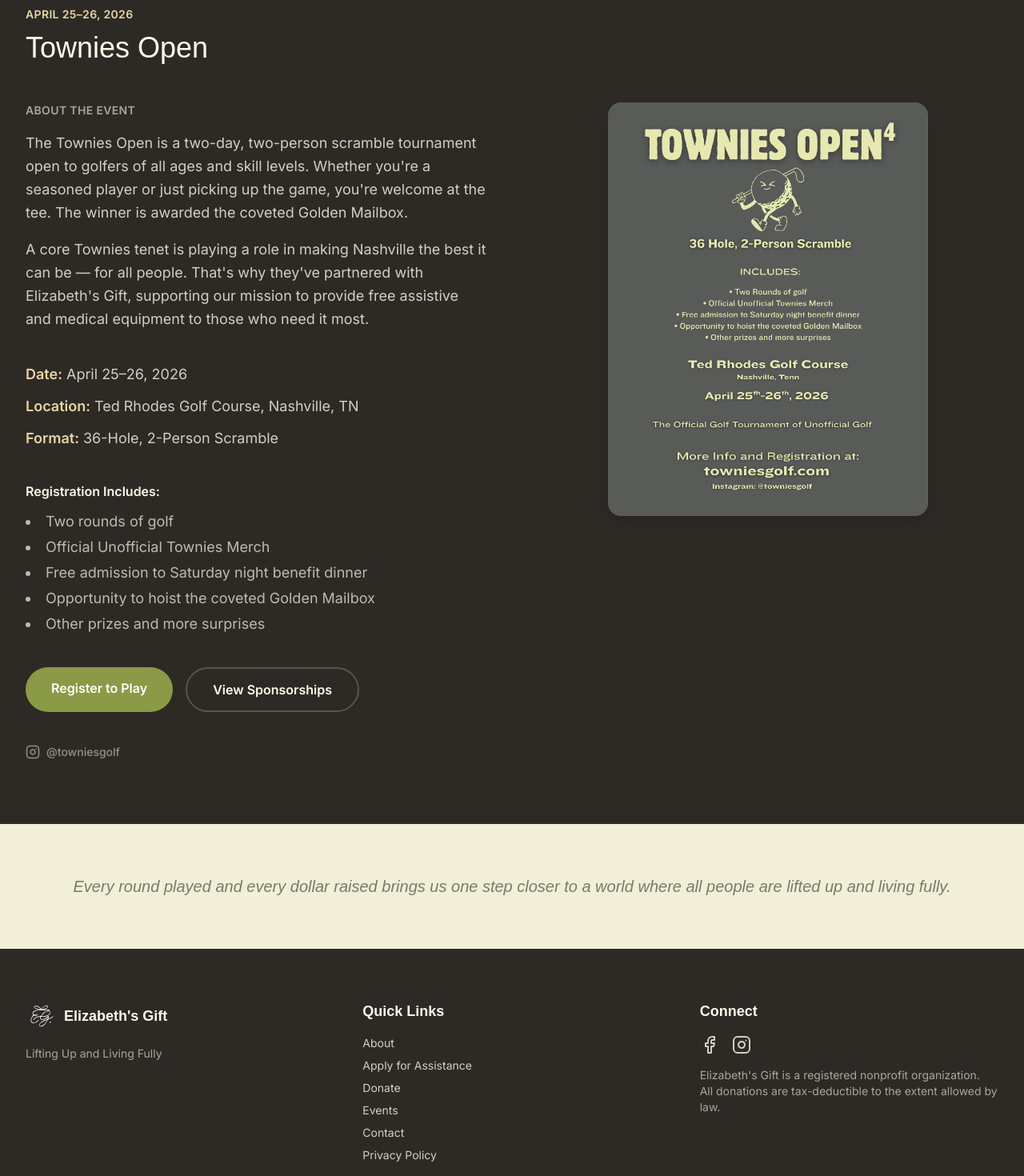
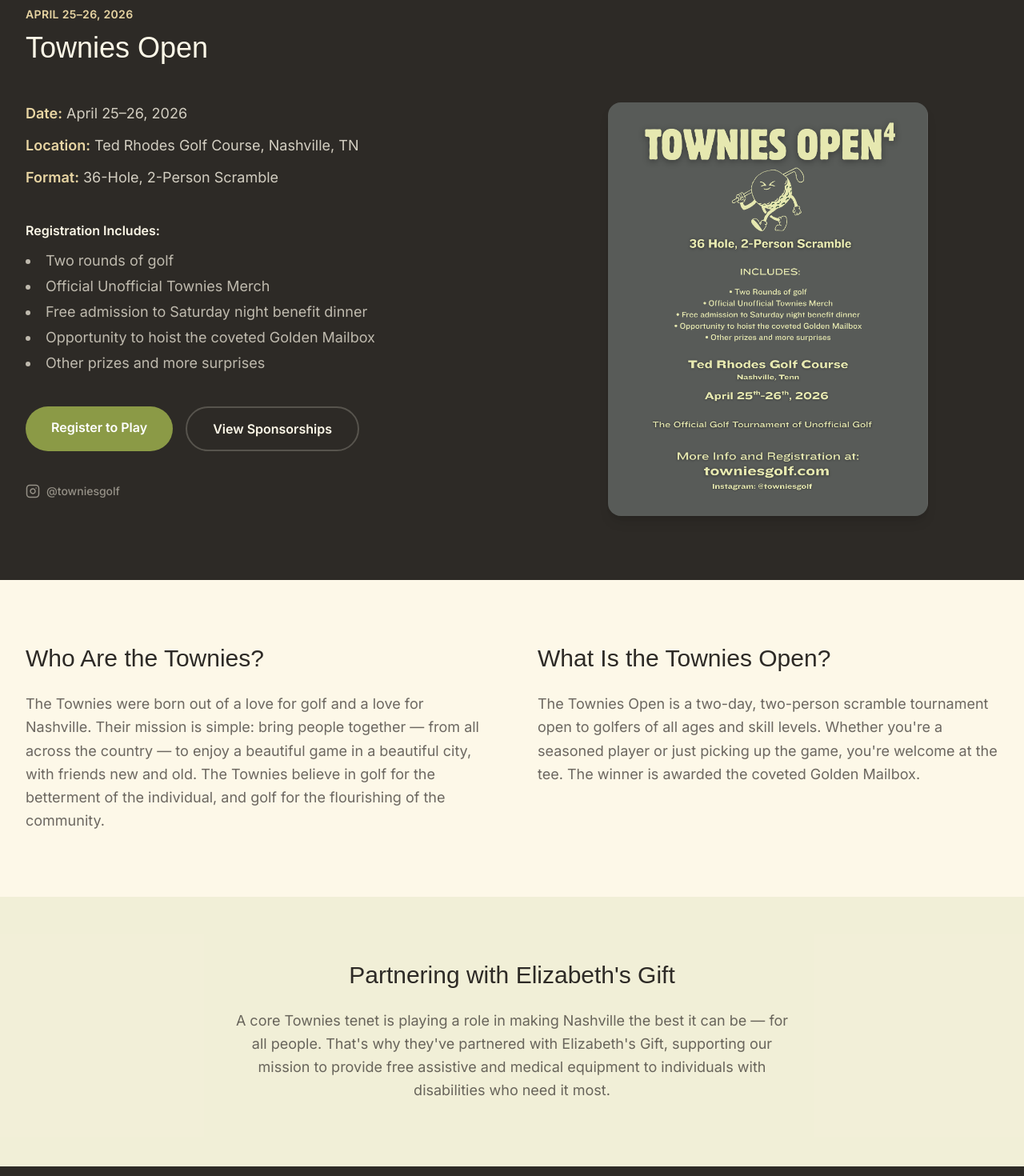
Before and after one commit to smithstephen891-arch/EG-website, a Next.js app: page /events in a window 1280 px wide. Shown: the part 1120-2590 px from the top of the page at 80% size. Built offline with nearby package versions, Linux system fonts and the light colour scheme; a web font is replaced by a local one.

Commit message:
Remove closing quote from events page

```diff
--- a/src/app/events/page.tsx
+++ b/src/app/events/page.tsx
@@ -79,22 +79,6 @@
           <div className="grid grid-cols-1 md:grid-cols-2 gap-16 items-start">
             {/* Left: Details */}
             <div className="space-y-10">
-              <div>
-                <p className="font-semibold text-cream/60 text-sm uppercase tracking-wide mb-4">About the Event</p>
-                <p className="text-cream/80 text-lg leading-relaxed mb-4">
-                  The Townies Open is a two-day, two-person scramble tournament
-                  open to golfers of all ages and skill levels. Whether you&apos;re a
-                  seasoned player or just picking up the game, you&apos;re welcome at
-                  the tee. The winner is awarded the coveted Golden Mailbox.
-                </p>
-                <p className="text-cream/80 text-lg leading-relaxed">
-                  A core Townies tenet is playing a role in making Nashville the
-                  best it can be — for all people. That&apos;s why they&apos;ve partnered
-                  with Elizabeth&apos;s Gift, supporting our mission to provide free
-                  assistive and medical equipment to those who need it most.
-                </p>
-              </div>
-
               <div className="space-y-3 text-cream/80">
                 <p className="text-lg">
                   <span className="text-gold font-semibold">Date:</span> April 25–26, 2026
@@ -162,15 +146,54 @@
         </div>
       </section>
 
-      {/* Closing */}
+      {/* About the Townies */}
+      <section className="bg-cream">
+        <div className="mx-auto max-w-7xl px-4 sm:px-6 lg:px-8 py-20">
+          <div className="grid grid-cols-1 md:grid-cols-2 gap-16">
+            <div>
+              <h2 className="font-serif text-3xl text-charcoal mb-6">
+                Who Are the Townies?
+              </h2>
+              <p className="text-charcoal/70 text-lg leading-relaxed">
+                The Townies were born out of a love for golf and a love for
+                Nashville. Their mission is simple: bring people together — from
+                all across the country — to enjoy a beautiful game in a beautiful
+                city, with friends new and old. The Townies believe in golf for
+                the betterment of the individual, and golf for the flourishing of
+                the community.
+              </p>
+            </div>
+            <div>
+              <h2 className="font-serif text-3xl text-charcoal mb-6">
+                What Is the Townies Open?
+              </h2>
+              <p className="text-charcoal/70 text-lg leading-relaxed">
+                The Townies Open is a two-day, two-person scramble tournament
+                open to golfers of all ages and skill levels. Whether you&apos;re a
+                seasoned player or just picking up the game, you&apos;re welcome at
+                the tee. The winner is awarded the coveted Golden Mailbox.
+              </p>
+            </div>
+          </div>
+        </div>
+      </section>
+
+      {/* Partnership */}
       <section className="bg-olive/10">
-        <div className="mx-auto max-w-7xl px-4 sm:px-6 lg:px-8 py-16">
-          <p className="text-center text-charcoal/60 font-serif text-xl italic">
-            Every round played and every dollar raised brings us one step closer
-            to a world where all people are lifted up and living fully.
+        <div className="mx-auto max-w-3xl px-4 sm:px-6 lg:px-8 py-20 text-center">
+          <h2 className="font-serif text-3xl text-charcoal mb-6">
+            Partnering with Elizabeth&apos;s Gift
+          </h2>
+          <p className="text-charcoal/70 text-lg leading-relaxed">
+            A core Townies tenet is playing a role in making Nashville the best
+            it can be — for all people. That&apos;s why they&apos;ve partnered with
+            Elizabeth&apos;s Gift, supporting our mission to provide free assistive
+            and medical equipment to individuals with disabilities who need it
+            most.
           </p>
         </div>
       </section>
+
     </>
   );
 }
```
